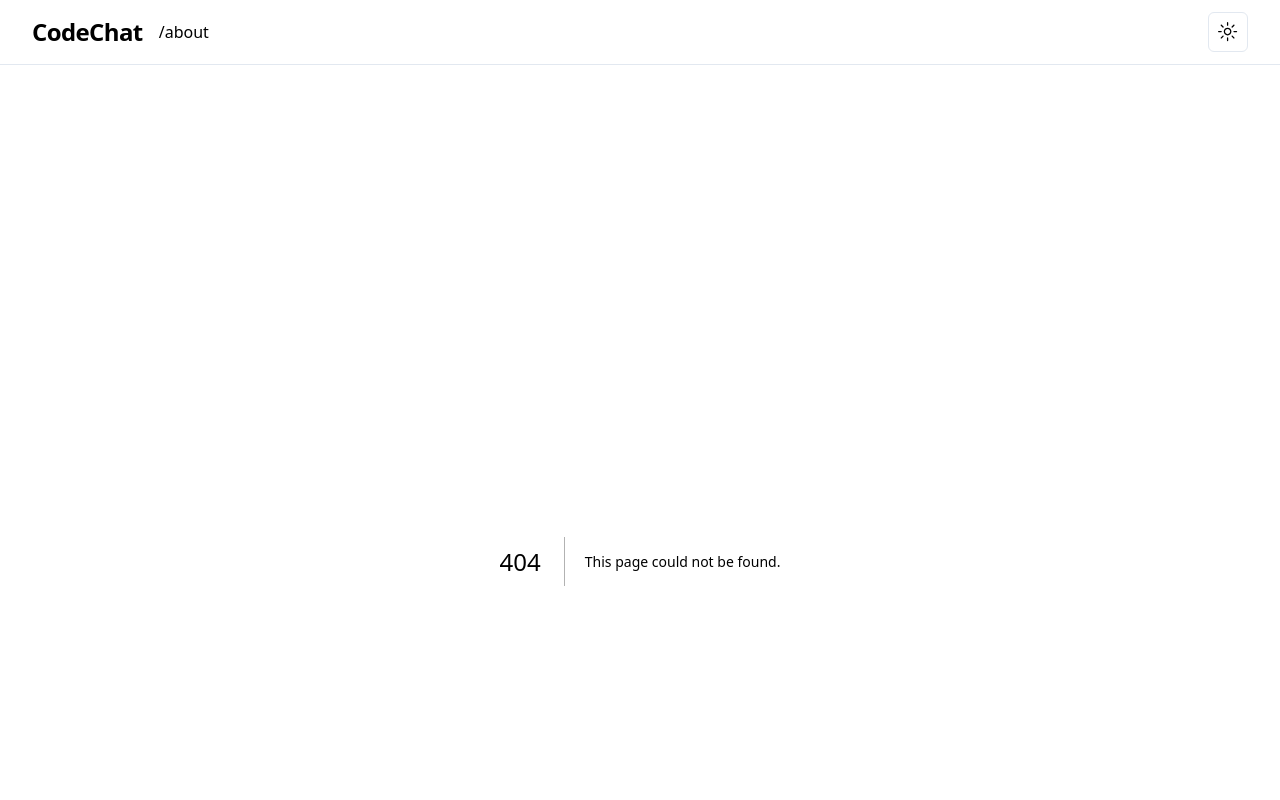
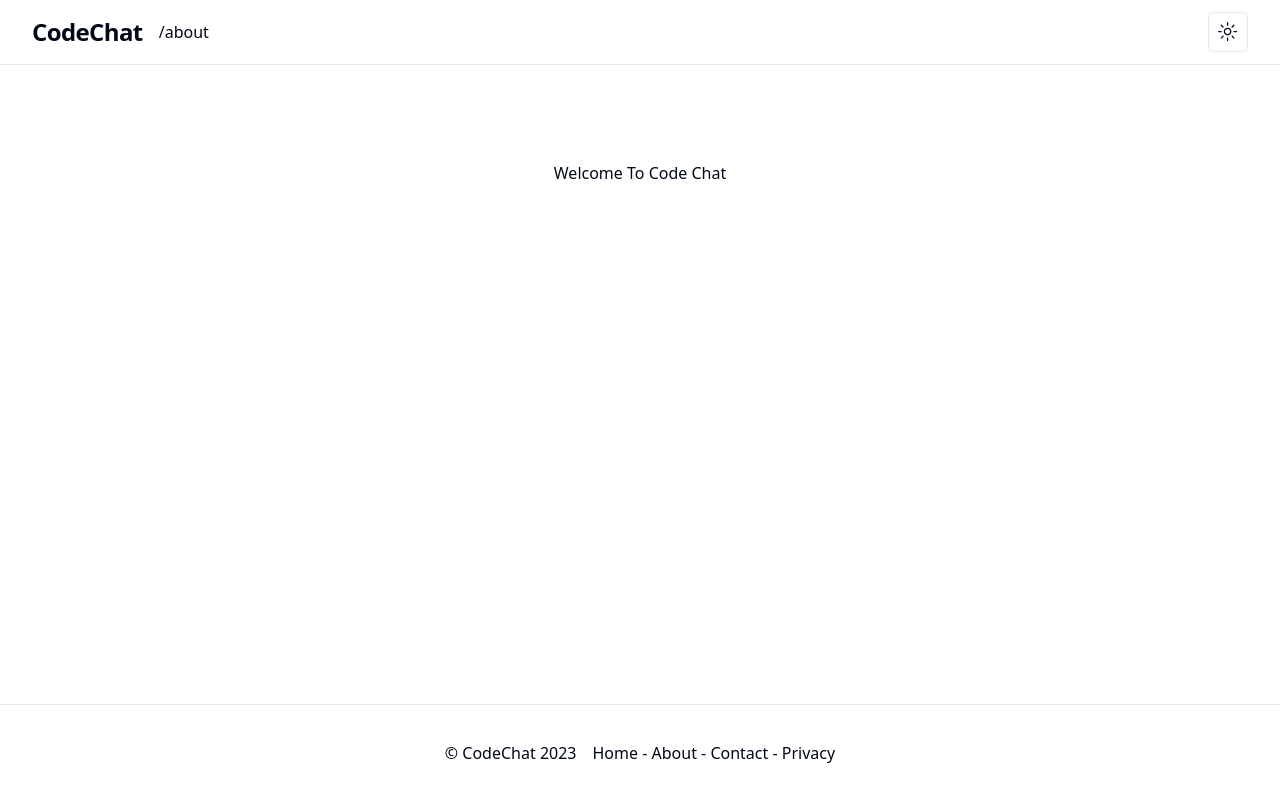
Before and after one commit to owolfdev/codechat, a Next.js app: page /welcome in a window 1280 px wide. Before the commit this address had no page. Shown: the top 800 px of the page. Built offline with nearby package versions, Linux system fonts and the light colour scheme.

Commit message:
update clerk settings

```diff
--- /dev/null
+++ b/app/welcome/page.tsx
@@ -0,0 +1,7 @@
+import React from "react";
+
+function Welcome() {
+  return <div>Welcome To Code Chat</div>;
+}
+
+export default Welcome;
```
Also changed, not shown: 1 other file (tests, documents, lock files or other folders).
